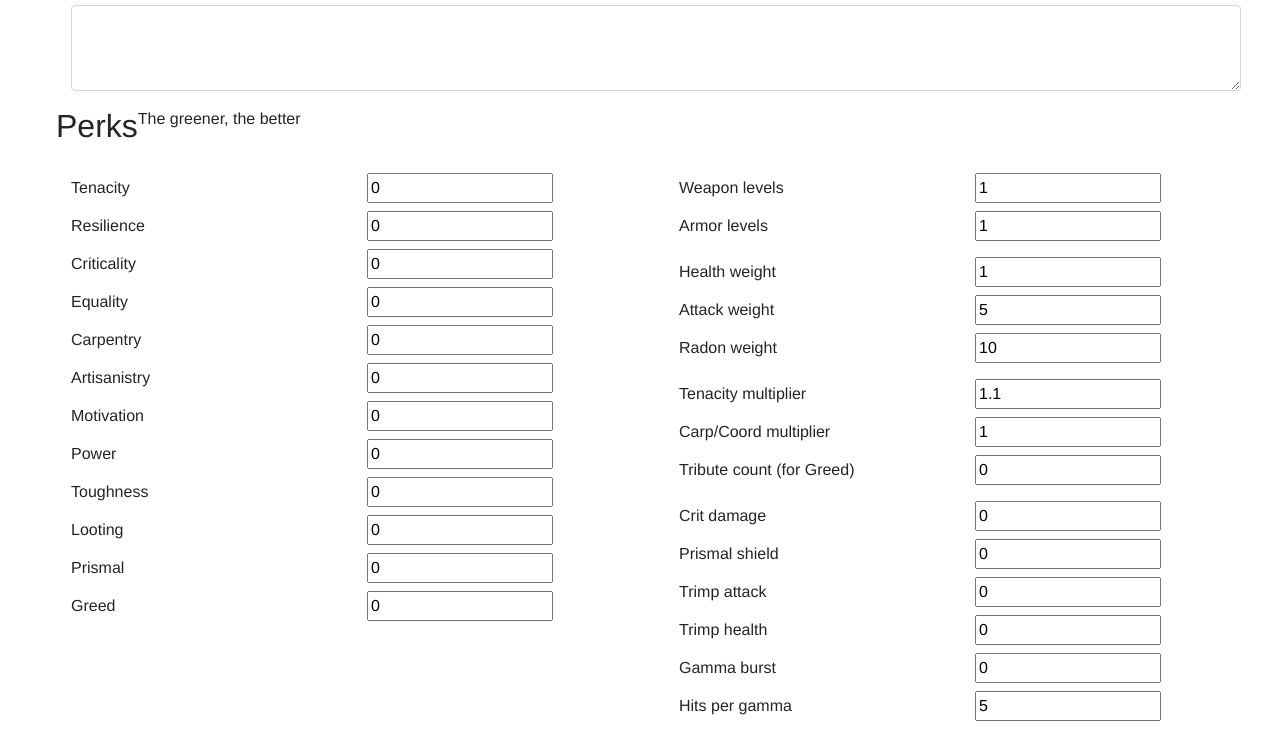
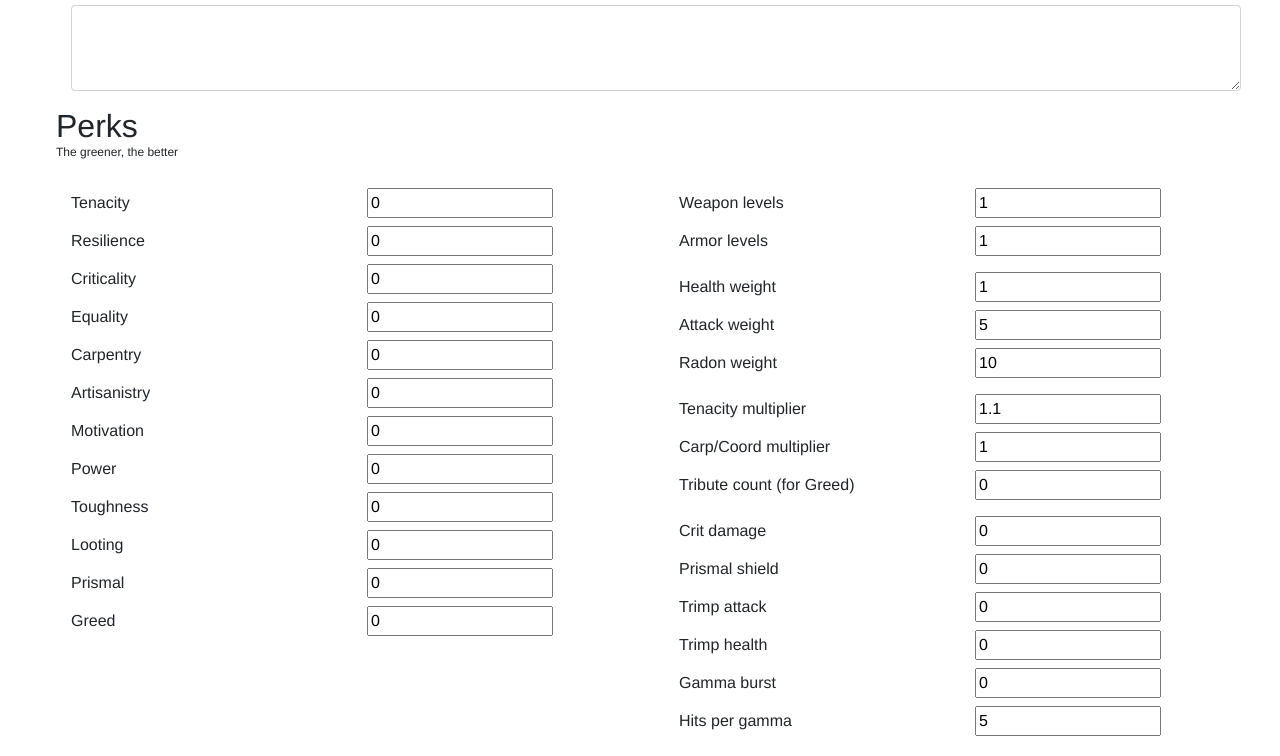
Before and after one commit to justme-trimps/justme-trimps.github.io, a plain HTML site: page tester.html in a window 1280 px wide. Shown: the part 152-908 px from the top of the page. Drawn offline with nearby package versions, Linux system fonts and the light colour scheme.

Commit message:
Update tester.html

```diff
--- a/tester.html
+++ b/tester.html
@@ -19,6 +19,7 @@ padding-right: 100px;
 height: 93px;
 }
 h1 span { clear: both;display: block;font-size: 12px; }
+h2 span { clear: both;display: block;font-size: 12px; }
 body { max-width: 1200px; margin: 0 auto; font-family: Helvetica, Verdana;}
 .green { background: green;  }
 input { margin-top: 4px; }
@@ -40,8 +41,8 @@ Trimps U2 perks and heirlooms calculator
 		</div>
 	</div>
 	<div class="row">
-		<h2>Perks</h2>
-		<span>The greener, the better</span>
+		<h2>Perks <span>The greener, the better</span></h2>
+
 	</div>
   <div class="row mt-3">
     <div class="col-sm mr-3">
```
